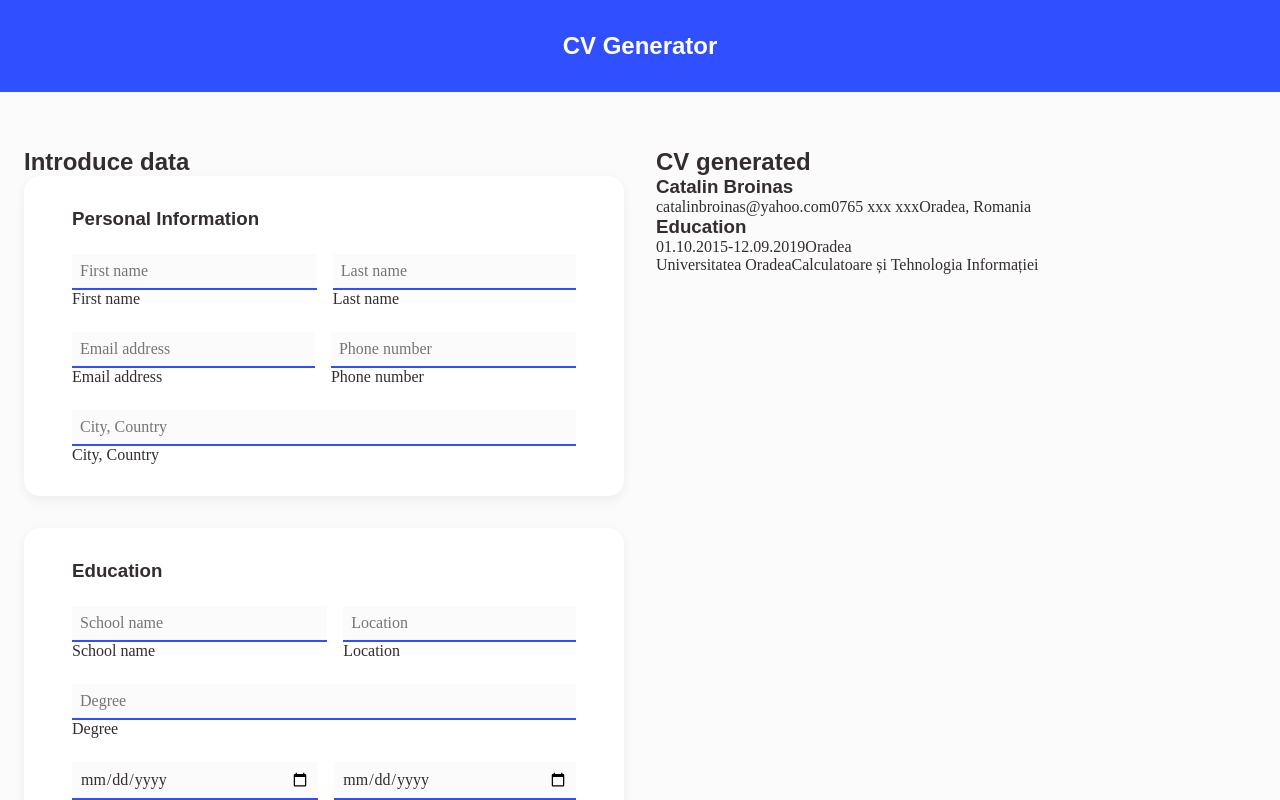
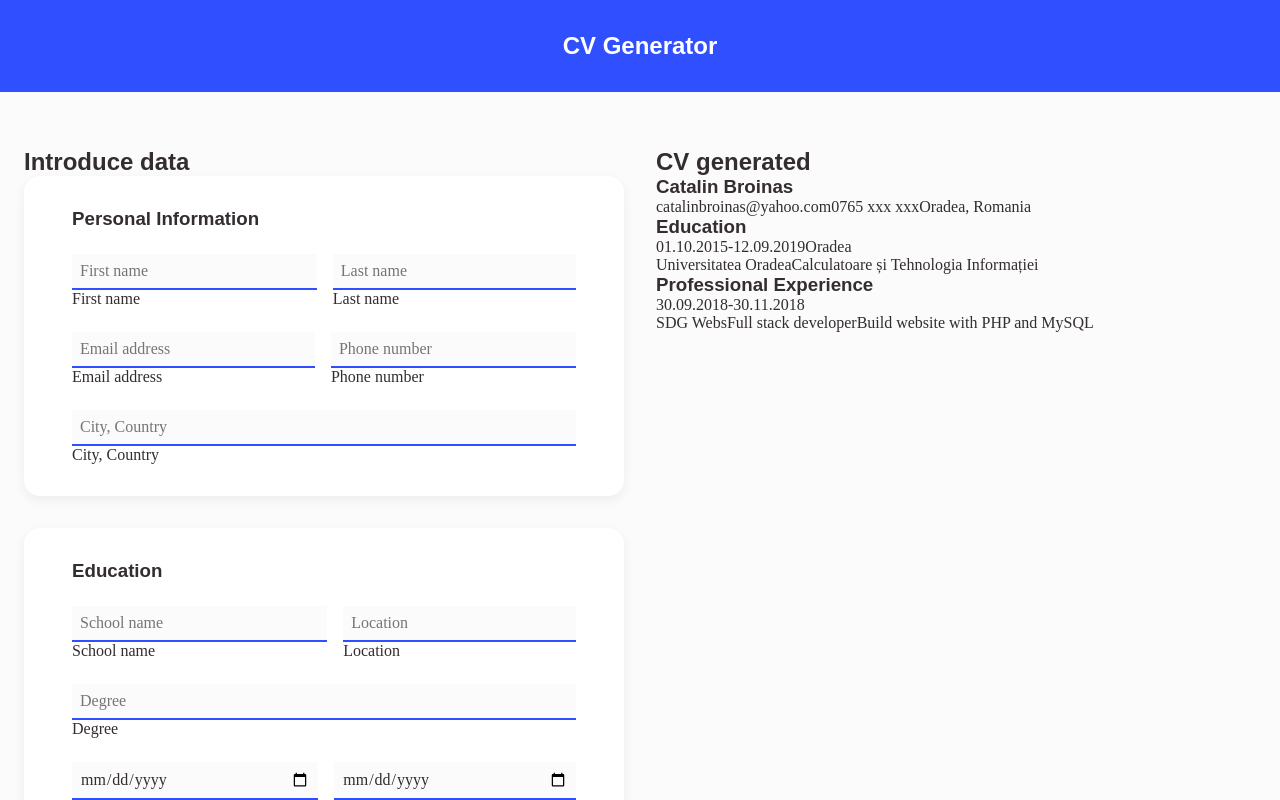
Before and after one commit to catalinbroinas/cv-application, a React (Vite) app: page / in a window 1280 px wide. Shown: the top 800 px of the page. Built offline with nearby package versions, Linux system fonts and the light colour scheme.

Commit message:
feat(PreviewSection): add CVExperience component
- Include company name, job title, job description, and time period

```diff
--- /dev/null
+++ b/src/components/cv/CVExperience.jsx
@@ -0,0 +1,20 @@
+
+function CVExperience({ company, job, description, startDate, endDate }) {
+    return (
+        <div className="cv-experience">
+            <h3 className="sub-title">Professional Experience</h3>
+
+            <div className="date-time">
+                <span className="text">{startDate}-{endDate}</span>
+            </div>
+
+            <div className="job">
+                <span className="text fw-bold">{company}</span>
+                <span className="text fw-bolder">{job}</span>
+                <span className="text">{description}</span>
+            </div>
+        </div>
+    );
+}
+
+export default CVExperience;
--- a/src/sections/MainContent/PreviewSection.jsx
+++ b/src/sections/MainContent/PreviewSection.jsx
@@ -1,5 +1,6 @@
 import CVHeader from "../../components/cv/CVHeader";
 import CVEducation from "../../components/cv/CVEducation";
+import CVExperience from "../../components/cv/CVExperience";
 
 function PreviewSection() {
     return (
@@ -21,6 +22,13 @@ function PreviewSection() {
                     startDate="01.10.2015"
                     endDate="12.09.2019"
                 />
+                <CVExperience
+                    company="SDG Webs"
+                    job="Full stack developer"
+                    description="Build website with PHP and MySQL"
+                    startDate="30.09.2018"
+                    endDate="30.11.2018"
+                />
             </div>
         </section>
     );
```
